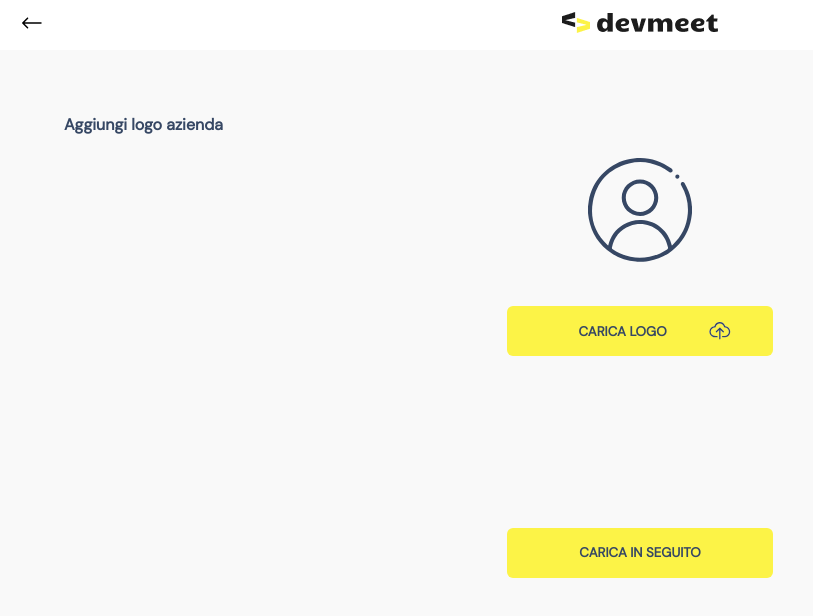
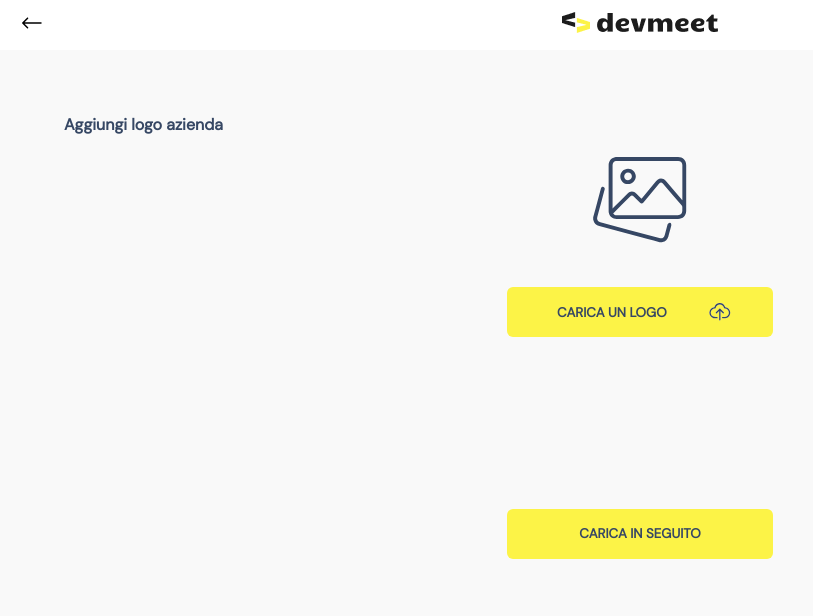
Before and after one commit to Emiliano-S/devmeet, a React (Create React App) app: page /signUp/regCompany/addLogo in a window 1280 px wide. Shown: the top 616 px of the page, without its empty margins (0-813 px from the left). Built offline with nearby package versions, Linux system fonts and the light colour scheme; the HTML template or start-up script is replaced by a standard one.

Commit message:
cambiato placeholder in base al tipo di reg (se pvt o azienda)

```diff
--- a/src/components/AddPhoto.js
+++ b/src/components/AddPhoto.js
@@ -9,7 +9,7 @@ export function AddPhoto({user, company}) {
             {user && <>
                 <div>
                     <p style={{ color: "#364764", fontWeight: "bold" }}>Aggiungi foto</p></div>
-                <UploadButtonPhoto
+                <UploadButtonPhoto registration user
                     bgColor={'#FCF347'}
                     text={'CARICA UNA FOTO'}
                     textColor={'#364764'}
@@ -26,11 +26,11 @@ export function AddPhoto({user, company}) {
             {company && <>
                 <div>
                     <p style={{ color: "#364764", fontWeight: "bold" }}>Aggiungi logo azienda</p></div>
-                <UploadButtonPhoto
+                <UploadButtonPhoto registration company
                     bgColor={'#FCF347'}
-                    text={'CARICA LOGO'}
+                    text={'CARICA UN LOGO'}
                     textColor={'#364764'}
-                    textClicked={'ELIMINA LOGO'} />
+                    textClicked={'CAMBIA IL LOGO'} />
                 <div className="container-continue-button">
                     <Link to='/signUp/Addphoto/#'><Button lowOp text={'CARICA IN SEGUITO'} bgColor={'#FCF347'} textColor={'#364764'} wd={'266px'} hg={'50px'} wg={'bold'} /></Link>
                 </div>
--- a/src/components/UploadButtonPhoto.js
+++ b/src/components/UploadButtonPhoto.js
@@ -1,6 +1,7 @@
 import { useState } from "react"
 import UserPicture from '../assets/img/userPicture/MarioVerde.png'
 import Placeholder from '../assets/svg/Placeholder.svg'
+import Logoholder from '../assets/svg/Logoholder.svg'
 import Cloud from '../assets/svg/Cloud.svg'
 import Remove from '../assets/svg/Remove.svg'
 
@@ -12,6 +13,8 @@ const UploadButtonPhoto = ({
   wg,
   textClicked,
   hg,
+  user,
+  company
 }) => {
 
   const [active, setActive] = useState(true);
@@ -27,9 +30,12 @@ const UploadButtonPhoto = ({
     <div style={{ width: '100%', display: "flex", justifyContent: "center", marginTop: '22px' }}>
       {active &&
         <div style={{display: "flex", flexDirection: "column", alignItems: "center"}}>
-          <div style={{display: "flex", justifyContent: "center", paddingBottom: "44px", borderRadius:"5px"}}>
-            <img src={Placeholder} />
-          </div>
+          {user && <div style={{display: "flex", justifyContent: "center", paddingBottom: "44px", borderRadius:"5px"}}>
+            <img src={Placeholder}/>
+          </div>}
+          {company && <div style={{display: "flex", justifyContent: "center", paddingBottom: "44px", borderRadius:"5px"}}>
+            <img src={Logoholder}/>
+          </div>}
           <button
             onClick={handleButtonClick}
             style={{
```
Also changed, not shown: src/assets/svg/Logoholder.svg (added).
